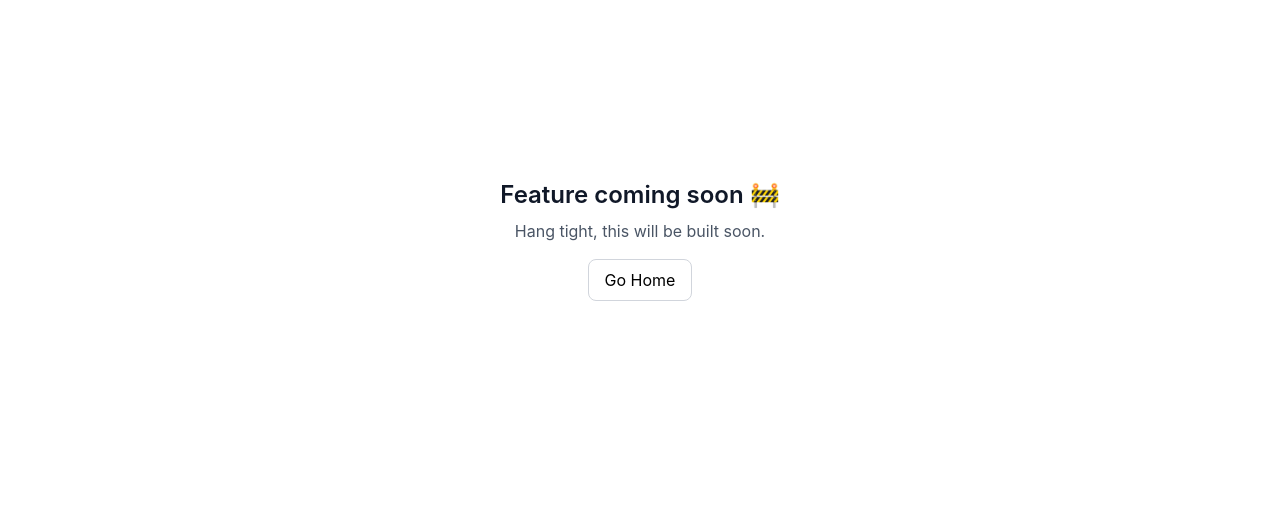
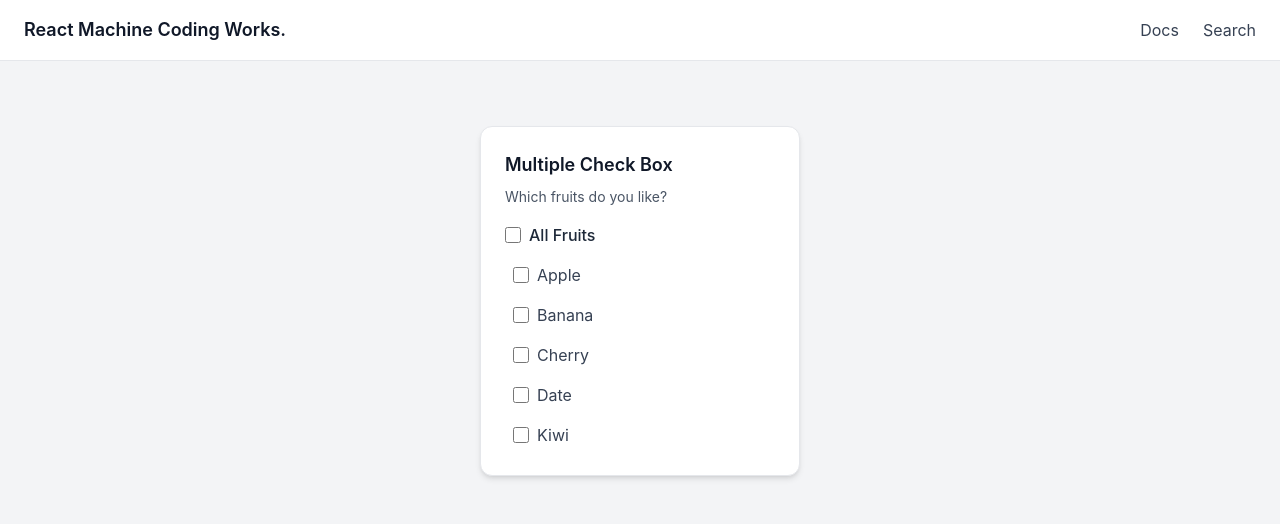
Before and after one commit to psudocode-monk/machine-coding-test, a React (Vite) app: page /checkbox-group in a window 1280 px wide. Shown: the top 524 px of the page. Built offline with nearby package versions, Linux system fonts and the light colour scheme.

Commit message:
Update: Checkbox Group

```diff
--- a/src/App.jsx
+++ b/src/App.jsx
@@ -10,6 +10,7 @@ import ControlledForm from "./pages/ControlledForm";
 import DynamicInputs from "./pages/DynamicInputs";
 import Todo from "./pages/Todo";
 import TodoLocalStorage from "./pages/TodoLocalStorage";
+import MultipleCheckBox from "./pages/MultipleCheckBox";
 
 const appRouter = createBrowserRouter([
   {
@@ -53,6 +54,10 @@ const appRouter = createBrowserRouter([
         path: "todo-storage",
         element: <TodoLocalStorage />,
       },
+      {
+        path: "checkbox-group",
+        element: <MultipleCheckBox />,
+      },
     ],
   },
 ]);
--- /dev/null
+++ b/src/pages/MultipleCheckBox.jsx
@@ -0,0 +1,62 @@
+import { useState } from "react";
+
+export default function MultipleCheckBox() {
+  const items = ["Apple", "Banana", "Cherry", "Date", "Kiwi"];
+  const [selected, setSelected] = useState([]);
+  const allSelected = selected.length === items.length;
+
+  const handleChange = (item) => {
+    if (selected.includes(item)) {
+      setSelected(selected.filter((i) => i !== item));
+    } else {
+      setSelected([...selected, item]);
+    }
+  };
+
+  const handleSelectAll = () => {
+    if (allSelected) {
+      setSelected([]);
+    } else {
+      setSelected(items);
+    }
+  };
+
+  return (
+    <div className="min-h-[60vh] flex items-center justify-center bg-gray-100">
+      <div className="bg-white shadow-md rounded-xl p-6 w-[320px] border border-gray-200">
+        <h1 className="text-lg font-semibold text-gray-900 mb-2">
+          Multiple Check Box
+        </h1>
+
+        <p className="text-sm text-gray-600 mb-4">Which fruits do you like?</p>
+
+        <label className="flex items-center gap-2 mb-3 cursor-pointer">
+          <input
+            type="checkbox"
+            className="w-4 h-4 accent-gray-800"
+            checked={allSelected}
+            onChange={handleSelectAll}
+          />
+          <span className="text-gray-800 font-medium">All Fruits</span>
+        </label>
+
+        <div className="flex flex-col gap-2">
+          {items.map((item, index) => (
+            <label
+              key={index}
+              className="flex items-center gap-2 cursor-pointer hover:bg-gray-50 px-2 py-1 rounded-md"
+            >
+              <input
+                type="checkbox"
+                className="w-4 h-4 accent-gray-800"
+                checked={selected.includes(item)}
+                onChange={() => handleChange(item)}
+              />
+              <span className="text-gray-700">{item}</span>
+            </label>
+          ))}
+        </div>
+      </div>
+    </div>
+  );
+}
```
